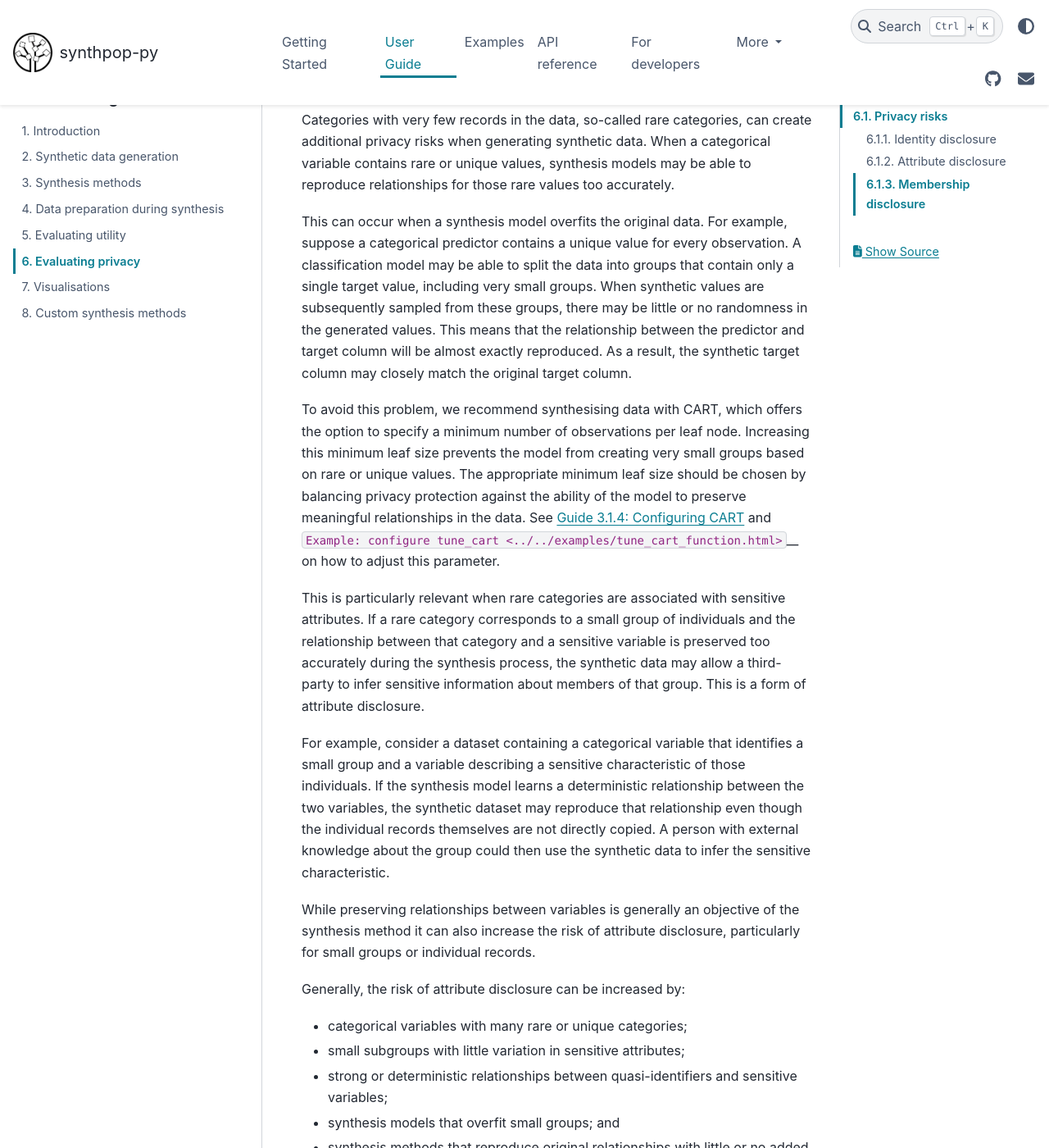
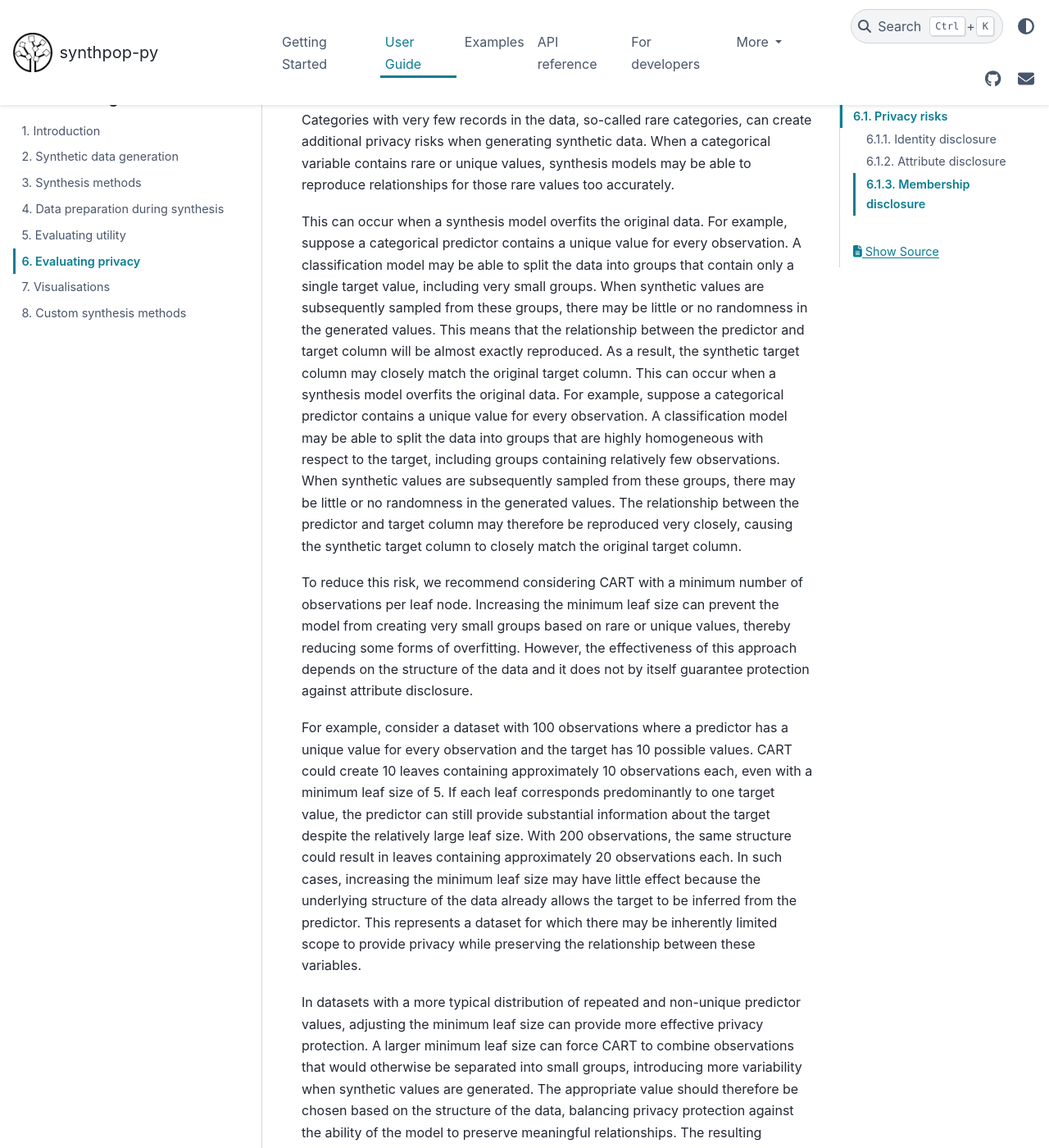
Before and after one commit to duonl/synthpop-py, a Sphinx documentation site: the page built from docs/source/user_guides/6_evaluating_privacy.md, in a window 1280 px wide and 1400 px high, scrolled down 2582 px. Shown: the whole window at 82% size. Built offline with Sphinx 7.4.7 and the PyData theme 0.15.4, drawn with Linux system fonts in a browser that asks for light colours; some of the changed text lies outside the part shown.

Commit message:
Implemented suggestion of Annelies

```diff
--- a/docs/source/user_guides/6_evaluating_privacy.md
+++ b/docs/source/user_guides/6_evaluating_privacy.md
@@ -56,8 +56,13 @@ Preventing attribute disclosure requires considering not only whether individual
 Categories with very few records in the data, so-called rare categories, can create additional privacy risks when generating synthetic data. When a categorical variable contains rare or unique values, synthesis models may be able to reproduce relationships for those rare values too accurately.
 
 This can occur when a synthesis model overfits the original data. For example, suppose a categorical predictor contains a unique value for every observation. A classification model may be able to split the data into groups that contain only a single target value, including very small groups. When synthetic values are subsequently sampled from these groups, there may be little or no randomness in the generated values. This means that the relationship between the predictor and target column will be almost exactly reproduced. As a result, the synthetic target column may closely match the original target column.
+This can occur when a synthesis model overfits the original data. For example, suppose a categorical predictor contains a unique value for every observation. A classification model may be able to split the data into groups that are highly homogeneous with respect to the target, including groups containing relatively few observations. When synthetic values are subsequently sampled from these groups, there may be little or no randomness in the generated values. The relationship between the predictor and target column may therefore be reproduced very closely, causing the synthetic target column to closely match the original target column.
 
-To avoid this problem, we recommend synthesising data with CART, which offers the option to specify a minimum number of observations per leaf node. Increasing this minimum leaf size prevents the model from creating very small groups based on rare or unique values. The appropriate minimum leaf size should be chosen by balancing privacy protection against the ability of the model to preserve meaningful relationships in the data. See {ref}`Guide 3.1.4: Configuring CART <314-configuring-cart>`  and `Example: configure tune_cart <../../examples/tune_cart_function.html>`__ on how to adjust this parameter.
+To reduce this risk, we recommend considering CART with a minimum number of observations per leaf node. Increasing the minimum leaf size can prevent the model from creating very small groups based on rare or unique values, thereby reducing some forms of overfitting. However, the effectiveness of this approach depends on the structure of the data and it does not by itself guarantee protection against attribute disclosure.
+
+For example, consider a dataset with 100 observations where a predictor has a unique value for every observation and the target has 10 possible values. CART could create 10 leaves containing approximately 10 observations each, even with a minimum leaf size of 5. If each leaf corresponds predominantly to one target value, the predictor can still provide substantial information about the target despite the relatively large leaf size. With 200 observations, the same structure could result in leaves containing approximately 20 observations each. In such cases, increasing the minimum leaf size may have little effect because the underlying structure of the data already allows the target to be inferred from the predictor. This represents a dataset for which there may be inherently limited scope to provide privacy while preserving the relationship between these variables.
+
+In datasets with a more typical distribution of repeated and non-unique predictor values, adjusting the minimum leaf size can provide more effective privacy protection. A larger minimum leaf size can force CART to combine observations that would otherwise be separated into small groups, introducing more variability when synthetic values are generated. The appropriate value should therefore be chosen based on the structure of the data, balancing privacy protection against the ability of the model to preserve meaningful relationships. The resulting synthetic data should also be evaluated for attribute disclosure risks, particularly where predictors are highly informative about sensitive targets. See {ref}`Guide 3.1.4: Configuring CART <314-configuring-cart>`  and `Example: configure tune_cart <../../examples/tune_cart_function.html>`__ for information on how to adjust the minimum leaf size parameter.
 
 This is particularly relevant when rare categories are associated with sensitive attributes. If a rare category corresponds to a small group of individuals and the relationship between that category and a sensitive variable is preserved too accurately during the synthesis process, the synthetic data may allow a third-party to infer sensitive information about members of that group. This is a form of attribute disclosure.
 
```
